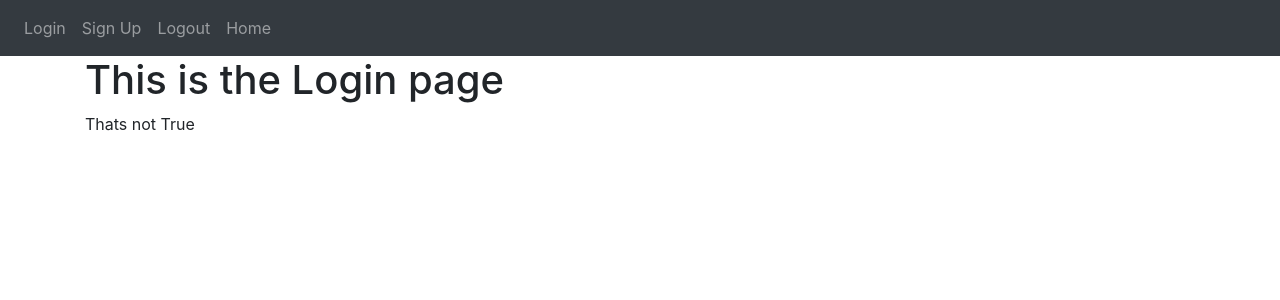
After one commit to Akat21/EduRepo, a Flask app: template MyWebsite/website/templates/login.html in a window 1280 px wide. The commit adds this page. Shown: the top 300 px of the page. Run offline with Flask 2, Linux system fonts and the light colour scheme; the template is opened without the code that fills it, so the values that code supplies are empty; some libraries are stand-ins or nearby versions.

Commit message:
Templates

```diff
--- a/MyWebsite/website/auth.py
+++ b/MyWebsite/website/auth.py
@@ -1,10 +1,10 @@
-from flask import Blueprint
+from flask import Blueprint, render_template
 
 auth = Blueprint('auth', __name__)
 
 @auth.route('/login')
 def login():
-    return "<p>Login</p>"
+    return render_template("login.html", boolean = True)
 
 @auth.route('/logout')
 def logout():
@@ -12,4 +12,4 @@ def logout():
 
 @auth.route('/sign-up')
 def sign_up():
-    return "<p>Sign Up</p>"
+    return render_template("sign_up.html")
--- a/MyWebsite/website/templates/base.html
+++ b/MyWebsite/website/templates/base.html
@@ -4,5 +4,60 @@
         <meta charset = "utf-8" />
         <meta name = "viewport" content = "width=device-width, initial-scale=1" />
 
+      <link
+        rel="stylesheet"
+        href="https://stackpath.bootstrapcdn.com/bootstrap/4.4.1/css/bootstrap.min.css"
+        integrity="sha384-Vkoo8x4CGsO3+Hhxv8T/Q5PaXtkKtu6ug5TOeNV6gBiFeWPGFN9MuhOf23Q9Ifjh"
+        crossorigin="anonymous"
+      link/>
+
+      <link
+        rel="stylesheet"
+        href="https://stackpath.bootstrapcdn.com/font-awesome/4.7.0/css/font-awesome.min.css"
+        crossorigin="anonymous"
+      />
+
+      <title>{% block title %}Home{% endblock %}</title>
     </head>
+    <body>
+        <nav class="navbar navbar-expand-lg navbar-dark bg-dark">
+            <button class="navbar-toggler" type="button" data-toggle="collapse" data-target="#navbar">
+                <span class="navbar-toggler-icon"></span>
+            </button>
+            <div class="collapse navbar-collapse" id="navbar">
+                <div class="navbar-nav">
+                    <a class="nav-item nav-link" id="login" href="/login">Login</a>
+                    <a class="nav-item nav-link" id="signUp" href="/sign-up">Sign Up</a>
+                    <a class="nav-item nav-link" id="logout" href="/logout">Logout</a>
+                    <a class="nav-item nav-link" id="home" href="/">Home</a>
+                </div>
+            </div>
+        </nav>
+
+        <div class="container">
+            {% block content %}
+            {% endblock %}
+        </div>
+
+        <script
+            src="https://code.jquery.com/jquery-3.2.1.slim.min.js"
+            integrity="sha384-KJ3o2DKtIkvYIK3UENzmM7KCkRr/rE9/Qpg6aAZGJwFDMVNA/GpGFF93hXpG5KkN"
+            crossorigin="anonymous"
+        ></script>
+        <script
+            src="https://cdnjs.cloudflare.com/ajax/libs/popper.js/1.12.9/umd/popper.min.js"
+            integrity="sha384-ApNbgh9B+Y1QKtv3Rn7W3mgPxhU9K/ScQsAP7hUibX39j7fakFPskvXusvfa0b4Q"
+            crossorigin="anonymous"
+        ></script>
+        <script
+            src="https://maxcdn.bootstrapcdn.com/bootstrap/4.0.0/js/bootstrap.min.js"
+            integrity="sha384-JZR6Spejh4U02d8jOt6vLEHfe/JQGiRRSQQxSfFWpi1MquVdAyjUar5+76PVCmYl"
+            crossorigin="anonymous"
+        ></script>
+
+        <script
+            type="text/javascript"
+            src="{{ url_for('static', filename='index.js') }}"
+        ></script>
+    </body>
 </html>
--- /dev/null
+++ b/MyWebsite/website/templates/home.html
@@ -0,0 +1,5 @@
+{% extends "base.html" %} {% block title %}Home{% endblock %}
+
+{% block content %}
+    <h1>This is the home page</h1>
+{% endblock %}
--- /dev/null
+++ b/MyWebsite/website/templates/login.html
@@ -0,0 +1,11 @@
+{% extends "base.html" %} {% block title %}Login{% endblock %}
+
+{% block content %}
+    <h1>This is the Login page</h1>
+    {% if boolean == True %}
+    Thats True
+    {% else %}
+    Thats not True
+    {% endif %}
+
+{% endblock %}
--- /dev/null
+++ b/MyWebsite/website/templates/sign_up.html
@@ -0,0 +1,5 @@
+{% extends "base.html" %} {% block title %}Sing Up{% endblock %}
+
+{% block content %}
+    <h1>This is the Sign up page</h1>
+{% endblock %}
--- a/MyWebsite/website/views.py
+++ b/MyWebsite/website/views.py
@@ -1,7 +1,7 @@
-from flask import Blueprint
+from flask import Blueprint, render_template
 
 views = Blueprint('views', __name__)
 
 @views.route('/')
 def home():
-    return "<h1>Test</h1>"
+    return render_template("home.html")
```
Also changed, not shown: MyWebsite/website/static/index.js (added).
